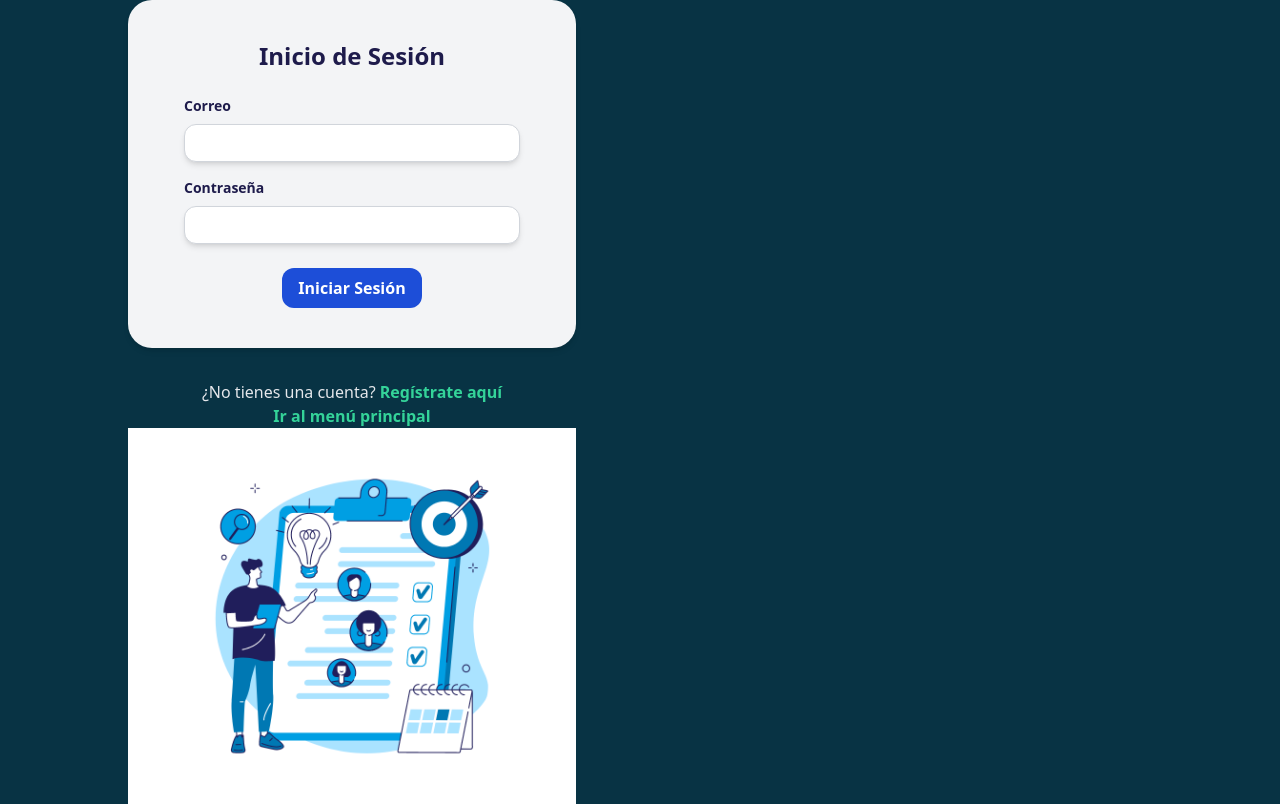
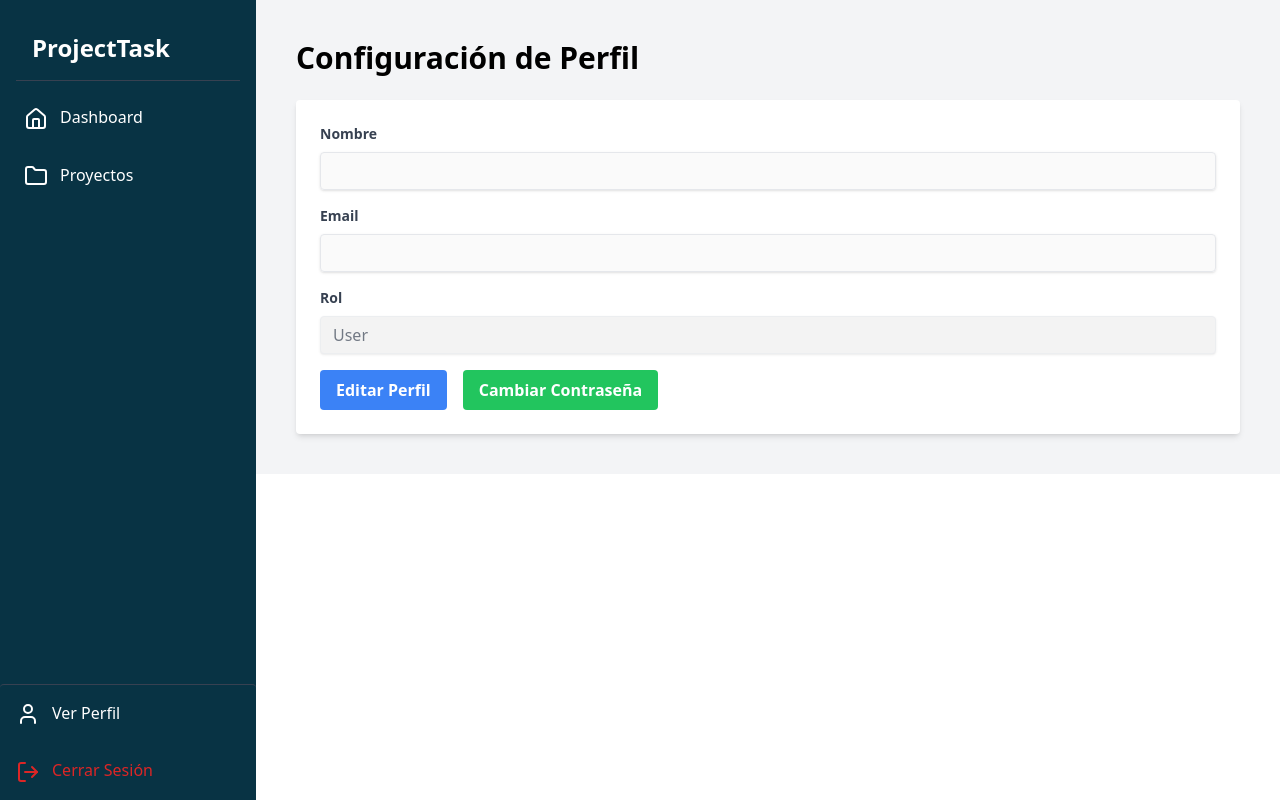
Before and after one commit to YercoAndres/GestionDeProyectosTareas, a React (Vite) app in the folder Frontend/gestion_proyectos_tareas/: page /login in a window 1280 px wide. Built offline with nearby package versions, Linux system fonts and the light colour scheme; no server answers.

Commit message:
update todo el proyecto con las rutas del backend vercel

```diff
--- a/Frontend/gestion_proyectos_tareas/src/components/ChangePasswordModal.jsx
+++ b/Frontend/gestion_proyectos_tareas/src/components/ChangePasswordModal.jsx
@@ -40,7 +40,7 @@ export default function ChangePasswordModal({ userId, onClose }) {
         return;
       }
 
-      const response = await fetch(`http://localhost:5000/api/users/${userId}/change-password`, {
+      const response = await fetch(`${import.meta.env.VITE_API_URL}/api/users/${userId}/change-password`, {
         method: 'POST',
         headers: {
           'Content-Type': 'application/json',
--- a/Frontend/gestion_proyectos_tareas/src/components/ProjectModal.jsx
+++ b/Frontend/gestion_proyectos_tareas/src/components/ProjectModal.jsx
@@ -22,7 +22,7 @@ export default function ProjectModal({ project, task: initialTask, onClose }) {
   useEffect(() => {
     const fetchMembers = async () => {
       try {
-        const response = await fetch(`http://localhost:5000/projects/${project.id}/members`);
+        const response = await fetch(`${import.meta.env.VITE_API_URL}/projects/${project.id}/members`);
         if (response.ok) {
           const data = await response.json();
           setMembers(data);
@@ -47,7 +47,7 @@ export default function ProjectModal({ project, task: initialTask, onClose }) {
     const taskWithProjectId = { ...task, projectId: project.id };
 
     try {
-      const response = await fetch(`http://localhost:5000/tasks${initialTask ? `/${initialTask.id}` : `/${project.id}/tasks`}`, {
+      const response = await fetch(`${import.meta.env.VITE_API_URL}/tasks${initialTask ? `/${initialTask.id}` : `/${project.id}/tasks`}`, {
         method: initialTask ? 'PUT' : 'POST',
         headers: { 'Content-Type': 'application/json' },
         body: JSON.stringify(taskWithProjectId)
@@ -91,7 +91,6 @@ export default function ProjectModal({ project, task: initialTask, onClose }) {
               Descripción
             </label>
             <textarea
-              type="text"
               id="description"
               name="description"
               placeholder='Ingresa la descripción de la tarea'
--- a/Frontend/gestion_proyectos_tareas/src/pages/Dashboard.jsx
+++ b/Frontend/gestion_proyectos_tareas/src/pages/Dashboard.jsx
@@ -12,9 +12,9 @@ export default function Dashboard() {
   useEffect(() => {
     const fetchDashboardData = async () => {
       try {
-        const projectsResponse = await fetch('http://localhost:5000/projects');
-        const usersResponse = await fetch('http://localhost:5000/api/users');
-        const tasksResponse = await fetch('http://localhost:5000/tasks');
+        const projectsResponse = await fetch(`${import.meta.env.VITE_API_URL}/projects`);
+        const usersResponse = await fetch(`${import.meta.env.VITE_API_URL}/api/users`);
+        const tasksResponse = await fetch(`${import.meta.env.VITE_API_URL}/tasks`);
 
         const projectsData = await projectsResponse.json();
         const usersData = await usersResponse.json();
@@ -31,13 +31,11 @@ export default function Dashboard() {
     fetchDashboardData();
   }, []);
 
-
   const handleSelectChange = (e) => {
     const projectId = e.target.value;
     setSelectedProject(projectId);
     const project = projects.find((p) => p.id === projectId);
     setProjectInfo(project);
-
 
     const tasksData = Array.isArray(tasks) ? tasks : [];
     const filtered = tasksData.filter((task) => {
--- a/Frontend/gestion_proyectos_tareas/src/pages/Login.jsx
+++ b/Frontend/gestion_proyectos_tareas/src/pages/Login.jsx
@@ -1,109 +1,124 @@
-import { useState, useEffect } from "react";
-import { toast, ToastContainer } from 'react-toastify';
-import 'react-toastify/dist/ReactToastify.css';
-import { useNavigate, Link } from "react-router-dom";
+import React, { useState, useEffect } from 'react';
+import Sidebar from '../components/Sidebar';
+import EditProfileModal from '../components/EditProfileModal';
+import ChangePasswordModal from '../components/ChangePasswordModal';
 
-function Login() {
-  const [email, setEmail] = useState('');
-  const [password, setPassword] = useState('');
-  const navigate = useNavigate();
+export default function Settings() {
+  const [user, setUser] = useState({
+    name: '',
+    email: '',
+    role: 'user',
+  });
+  const [isEditing, setIsEditing] = useState(false);
+  const [showPasswordModal, setShowPasswordModal] = useState(false);
 
   useEffect(() => {
-    console.log(import.meta.env.VITE_API_URL); // Verificar el valor de la variable de entorno
+    const userId = localStorage.getItem('userId');
+    if (userId) {
+      const fetchUserData = async () => {
+        try {
+          const response = await fetch(`${import.meta.env.VITE_API_URL}/api/users/${userId}`);
+          if (!response.ok) {
+            throw new Error('Error al obtener los datos del usuario');
+          }
+          const userData = await response.json();
+          setUser(userData);
+        } catch (error) {
+          console.error('Error:', error);
+        }
+      };
+      fetchUserData();
+    }
   }, []);
 
-  const handleLogin = async (e) => {
-    e.preventDefault();
+  const handleInputChange = (e) => {
+    const { name, value } = e.target;
+    setUser({
+      ...user,
+      [name]: value,
+    });
+  };
 
-    const apiUrl = `${import.meta.env.VITE_API_URL}/api/auth/login`;
-    console.log('API URL:', apiUrl); // Verificar la URL completa
-
-    try {
-      const response = await fetch(apiUrl, {
-        method: 'POST',
-        headers: {
-          'Content-Type': 'application/json',
-        },
-        body: JSON.stringify({ email, password }),
-      });
-
-      if (!response.ok) {
-        const errorData = await response.json();
-        throw new Error(errorData.message || 'Error en la solicitud');
-      }
-
-      const data = await response.json();
-
-      if (data.user && data.user.id) {
-        localStorage.setItem('token', data.token);
-        localStorage.setItem('userId', data.user.id); // Almacena el ID del usuario
-        toast.success('Inicio de sesión exitoso');
-        setTimeout(() => {
-          navigate('/dashboard');
-        }, 1000);
-      } else {
-        toast.error('Error: Datos del usuario no encontrados');
-      }
-    } catch (error) {
-      toast.error(error.message);
-    }
+  const handleEditToggle = () => {
+    setIsEditing(!isEditing);
   };
 
   return (
-    <>
-      <ToastContainer />
-      <div className="min-h-screen grid grid-cols-1 md:grid-cols-2 justify-center items-center bg-cyan-950 px-4 md:px-0">
-        <div className="w-full max-w-md mx-auto md:ml-32">
-          <form onSubmit={handleLogin} className="bg-gray-100 shadow-md rounded-3xl px-8 md:px-14 py-10 mb-8">
-            <h2 className="text-2xl font-bold text-center mb-6 text-indigo-950">Inicio de Sesión</h2>
+    <div className="flex">
+      <Sidebar />
+      <div className="flex-1 p-10 bg-gray-100">
+        <h1 className="text-3xl font-semibold mb-6">Configuración de Perfil</h1>
+        <div className="bg-white p-6 rounded shadow-md">
           <div className="mb-4">
-              <label className="block text-indigo-950 text-sm font-bold mb-2" htmlFor="email">Correo</label>
+            <label className="block text-gray-700 text-sm font-bold mb-2" htmlFor="name">
+              Nombre
+            </label>
+            <input
+              type="text"
+              name="name"
+              value={user.name}
+              onChange={handleInputChange}
+              className="shadow appearance-none border rounded w-full py-2 px-3 text-gray-700 leading-tight focus:outline-none focus:shadow-outline"
+              disabled={!isEditing}
+            />
+          </div>
+          <div className="mb-4">
+            <label className="block text-gray-700 text-sm font-bold mb-2" htmlFor="email">
+              Email
+            </label>
             <input
               type="email"
-                id="email"
-                value={email}
-                onChange={(e) => setEmail(e.target.value)}
-                className="shadow-md appearance-none border border-gray-300 rounded-xl w-full py-2 px-3 text-gray-700 leading-tight focus:outline-none focus:shadow-outline focus:ring-4 focus:ring-blue-500"
-                required
+              name="email"
+              value={user.email}
+              onChange={handleInputChange}
+              className="shadow appearance-none border rounded w-full py-2 px-3 text-gray-700 leading-tight focus:outline-none focus:shadow-outline"
+              disabled={!isEditing}
             />
           </div>
-            <div className="mb-6">
-              <label className="block text-indigo-950 text-sm font-bold mb-2" htmlFor="password">Contraseña</label>
-              <input
-                type="password"
-                id="password"
-                value={password}
-                onChange={(e) => setPassword(e.target.value)}
-                className="shadow-md appearance-none border border-gray-300 rounded-xl w-full py-2 px-3 text-gray-700 leading-tight focus:outline-none focus:shadow-outline focus:ring-4 focus:ring-blue-500"
-                required
-              />
+          <div className="mb-4">
+            <label className="block text-gray-700 text-sm font-bold mb-2" htmlFor="role">
+              Rol
+            </label>
+            <select
+              name="role"
+              value={user.role}
+              onChange={handleInputChange}
+              className="shadow appearance-none border rounded w-full py-2 px-3 text-gray-700 leading-tight focus:outline-none focus:shadow-outline"
+              disabled={!isEditing}
+            >
+              <option value="user">User</option>
+              <option value="manager">Manager</option>
+            </select>
           </div>
-            <div className="flex items-center justify-center">
+          <div className="flex space-x-4">
             <button
-                type="submit"
-                className="bg-blue-700 hover:bg-blue-900 text-white font-bold py-2 px-4 rounded-xl transition-transform transform hover:scale-105 focus:outline-none focus:shadow-outline">
-                Iniciar Sesión
+              onClick={handleEditToggle}
+              className="bg-blue-500 hover:bg-blue-700 text-white font-bold py-2 px-4 rounded focus:outline-none focus:shadow-outline"
+            >
+              {isEditing ? 'Guardar' : 'Editar Perfil'}
+            </button>
+            <button
+              onClick={() => setShowPasswordModal(true)}
+              className="bg-green-500 hover:bg-green-700 text-white font-bold py-2 px-4 rounded focus:outline-none focus:shadow-outline"
+            >
+              Cambiar Contraseña
             </button>
           </div>
-          </form>
-          <div className="mt-4 text-center">
-            <p className="text-gray-200">
-              ¿No tienes una cuenta?{' '}
-              <Link to="/register" className="text-emerald-400 font-bold hover:text-emerald-500">
-                Regístrate aquí
-              </Link>
-            </p>
-            <Link to="/" className="text-emerald-400 font-bold hover:text-emerald-500">
-              Ir al menú principal
-            </Link>
         </div>
-          <div className="hidden lg:block w-full h-full ">
-            <img src="../assets/fondo.png" alt="Login" loading="Lazy" className="w-full h-full" />
+        {isEditing && user && (
+          <EditProfileModal
+            user={user}
+            setUser={setUser}
+            onClose={handleEditToggle}
+          />
+        )}
+        {showPasswordModal && (
+          <ChangePasswordModal
+            userId={user.id}
+            onClose={() => setShowPasswordModal(false)}
+          />
+        )}
       </div>
     </div>
-      </div>
-    </>
   );
 }
-
-export default Login;
```
Also changed, not shown: Frontend/gestion_proyectos_tareas/src/components/EditProfileModal.jsx (+5 -12 lines), Frontend/gestion_proyectos_tareas/src/components/ProyectCard.jsx (+12 -16 lines), Frontend/gestion_proyectos_tareas/src/pages/Projects.jsx (+6 -6 lines). Lines whose indentation alone changed are shown as unchanged.
